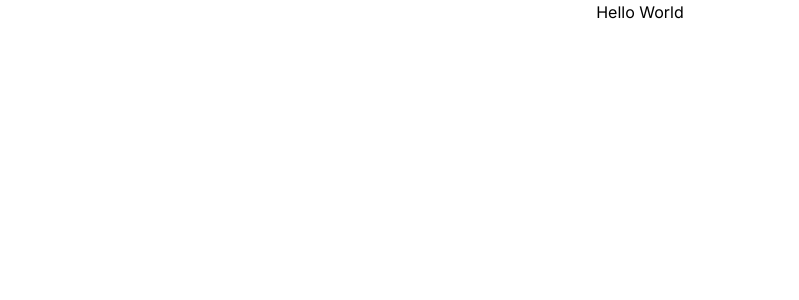
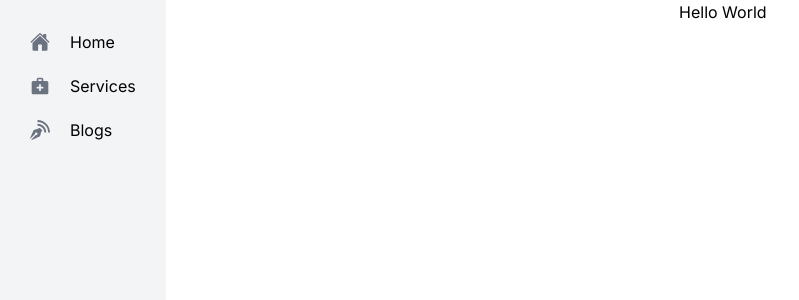
Before and after one commit to AmashChaudhry/pony-party, a Next.js app: page /admin in a window 1280 px wide. Shown: the top 300 px of the page, without its empty margins (0-799 px from the left). Built offline with nearby package versions, Linux system fonts and the light colour scheme.

Commit message:
Minor changes

```diff
--- a/src/app/admin/layout.js
+++ b/src/app/admin/layout.js
@@ -1,5 +1,6 @@
 import "./globals.css";
 import { Inter } from "next/font/google";
+import Sidebar from "@/components/admin-sidebar";
 
 const inter = Inter({ subsets: ["latin"] });
 
@@ -12,7 +13,10 @@ export default function Layout({ children }) {
     return (
         <html lang="en">
             <body className={inter.className}>
-                {children}
+                <main className='flex flex-row w-full'>
+                    <Sidebar />
+                    {children}
+                </main>
             </body>
         </html>
     );
--- a/src/app/admin/page.js
+++ b/src/app/admin/page.js
@@ -2,10 +2,8 @@ import react from "react";
 
 export default function Home() {
     return (
-        <main>
-            <div className='flex flex-col items-center'>
-                <h1>Hello World</h1>
-            </div>
-        </main>
+        <div className='flex flex-col items-center w-full'>
+            <h1>Hello World</h1>
+        </div>
     );
 }
--- /dev/null
+++ b/src/components/admin-sidebar.jsx
@@ -0,0 +1,33 @@
+import react from "react";
+import Link from "next/link";
+import { ImBlog } from "react-icons/im"
+import { IoHome } from "react-icons/io5";
+import { MdMedicalServices } from "react-icons/md";
+
+export default function Sidebar() {
+    return (
+        <ul className='sticky top-0 flex flex-col h-screen bg-gray-100 px-[30px] py-[20px]'>
+            <Link
+                className='flex flex-row items-center space-x-[20px] py-[10px]'
+                href='/admin'
+            >
+                <IoHome size={20} color='#6B7280' />
+                <li>Home</li>
+            </Link>
+            <Link
+                className='flex flex-row items-center space-x-[20px] py-[10px]'
+                href='/admin/pages/add-service'
+            >
+                <MdMedicalServices size={20} color='#6B7280' />
+                <li>Services</li>
+            </Link>
+            <Link
+                className='flex flex-row items-center space-x-[20px] py-[10px]'
+                href='/admin/pages/upload-blog'
+            >
+                <ImBlog size={20} color='#6B7280' />
+                <li>Blogs</li>
+            </Link>
+        </ul>
+    );
+}
```
